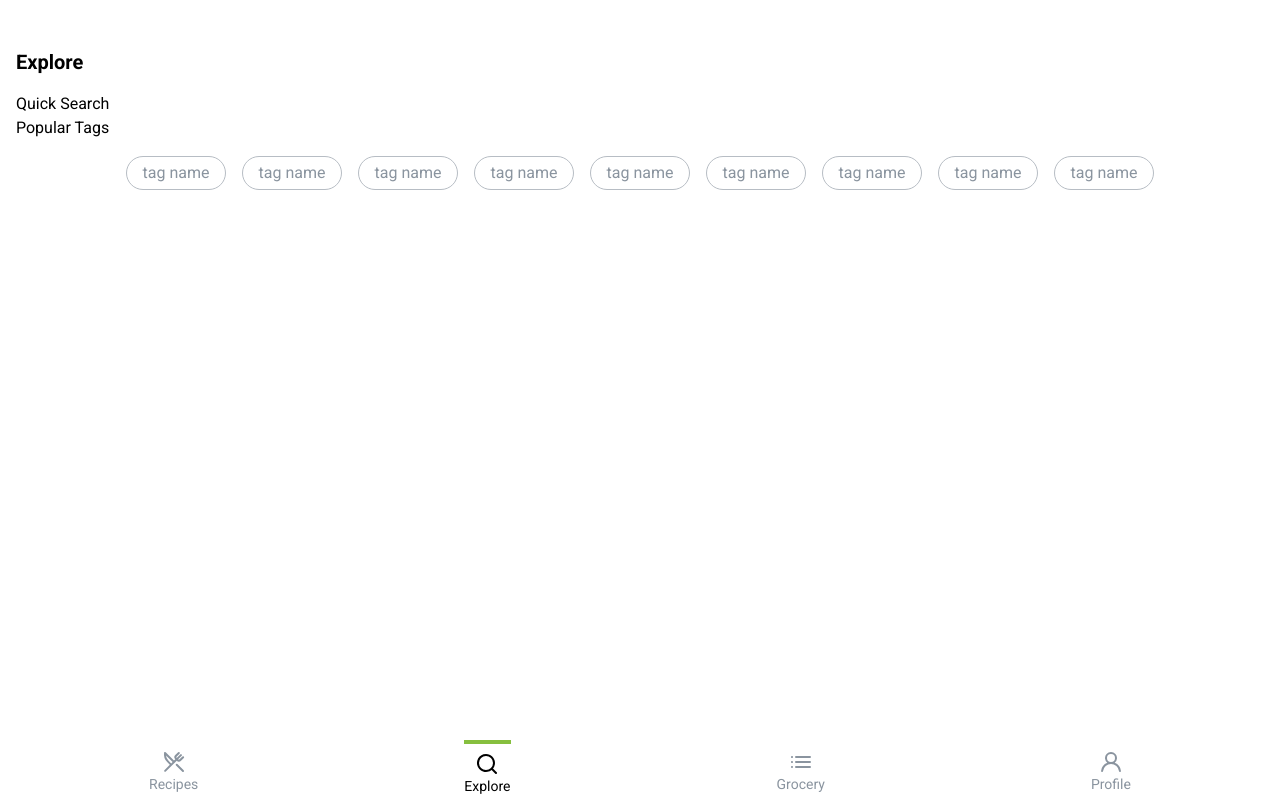
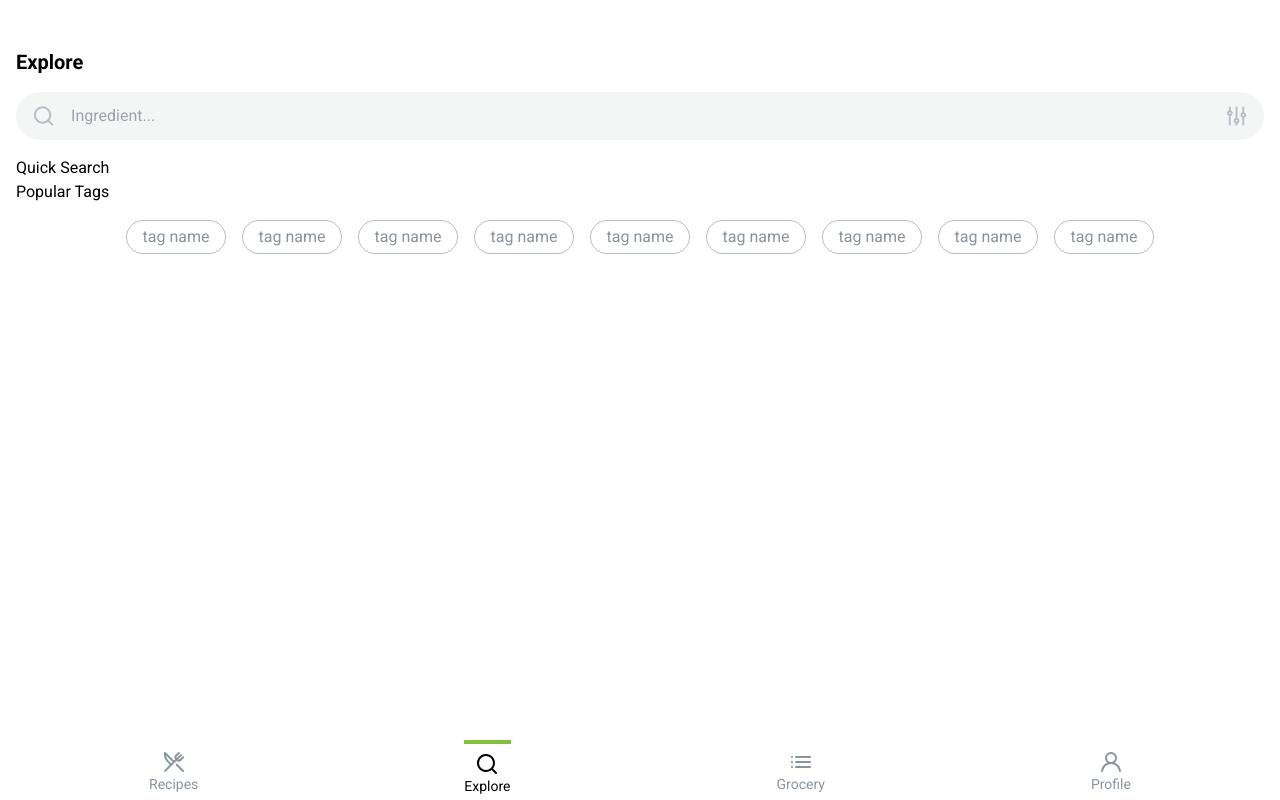
Before and after one commit to jsonfm/recetas-pwa, a React (Vite) app: page /explore in a window 1280 px wide. Built offline with nearby package versions, Linux system fonts and the light colour scheme.

Commit message:
🎨 [UPDATE] Explore View

```diff
--- a/src/App.jsx
+++ b/src/App.jsx
@@ -17,8 +17,8 @@ function App() {
     <div className="App">
       <Layout>
         <Routes>
-          <Route path="/" element={ <Home />}/>
-          <Route path="/welcome" element={ <Welcome />}/>
+          <Route path="/recipes" element={ <Home />}/>
+          <Route path="/" element={ <Welcome />}/>
           <Route path="/detail" element={ <Detail />}/>
           <Route path="/explore" element={ <Explore />}/>
           <Route path="/grocery" element={ <Grocery />}/>
--- a/src/components/Navbar/index.jsx
+++ b/src/components/Navbar/index.jsx
@@ -19,7 +19,7 @@ export const Navbar = () => {
     return(
         <nav className={`${hide && 'hidden'} bg-[#fff] fixed bottom-0 px-4 flex justify-around items-center h-16 w-full`}>
             <NavLink
-                to="/"
+                to="/recipes"
                 className={classNameCallback}
             >
                 <UilRestaurant />
--- a/src/pages/Explore/index.jsx
+++ b/src/pages/Explore/index.jsx
@@ -1,11 +1,20 @@
+import { UilSearch } from '@iconscout/react-unicons';
+import { UilSlidersVAlt } from '@iconscout/react-unicons';
 
 const tags = [1, 2, 3, 4, 5, 6, 7, 8, 9];
+
 
 export const Explore = () => {
     return (
         <section className="pt-12 pb-20 px-4">
             <h4 className="mb-4 font-semibold text-xl">Explore</h4>
-            <h5>Quick Search</h5>
+            <div className="flex items-center bg-darkd text-darkb px-4 py-3 rounded-full">
+                <UilSearch />
+                <input type="text" className="w-full bg-darkd text-darkb outline-none border-none px-4" placeholder="Ingredient..."/>
+                <UilSlidersVAlt/>
+            </div>
+            <h5 className="mt-4">Quick Search</h5>
+
             <h5 className="mb-4">Popular Tags</h5>
             <div className="flex flex-wrap justify-center gap-4">
                 {tags.map((_) => (
--- a/src/pages/Welcome/index.jsx
+++ b/src/pages/Welcome/index.jsx
@@ -18,11 +18,11 @@ export const Welcome = () => {
                 <div className="text-darkd relative z-20 mt-[45vh] max-w-[400px] px-4 ">
                 <h3 className="text-4xl font-bold mb-4">Welcome to Daily Recipe App</h3>
                 <p className="mb-4">Lorem ipsum dolor, sit amet consectetur adipisicing elit. Aliquid, molestias?</p>
-                <Link to="/" className="btn btn-primary btn-rounded mb-6">
+                <Link to="/recipes" className="btn btn-primary btn-rounded mb-6">
                     <UilEnvelopeAlt/>
                     <p>Signup with Email</p>
                 </Link>
-                <Link to="/" className="btn btn-light btn-rounded">
+                <Link to="/recipes" className="btn btn-light btn-rounded">
                     <UilApple/>
                     <p>Signup with Apple</p>
                 </Link>
```
